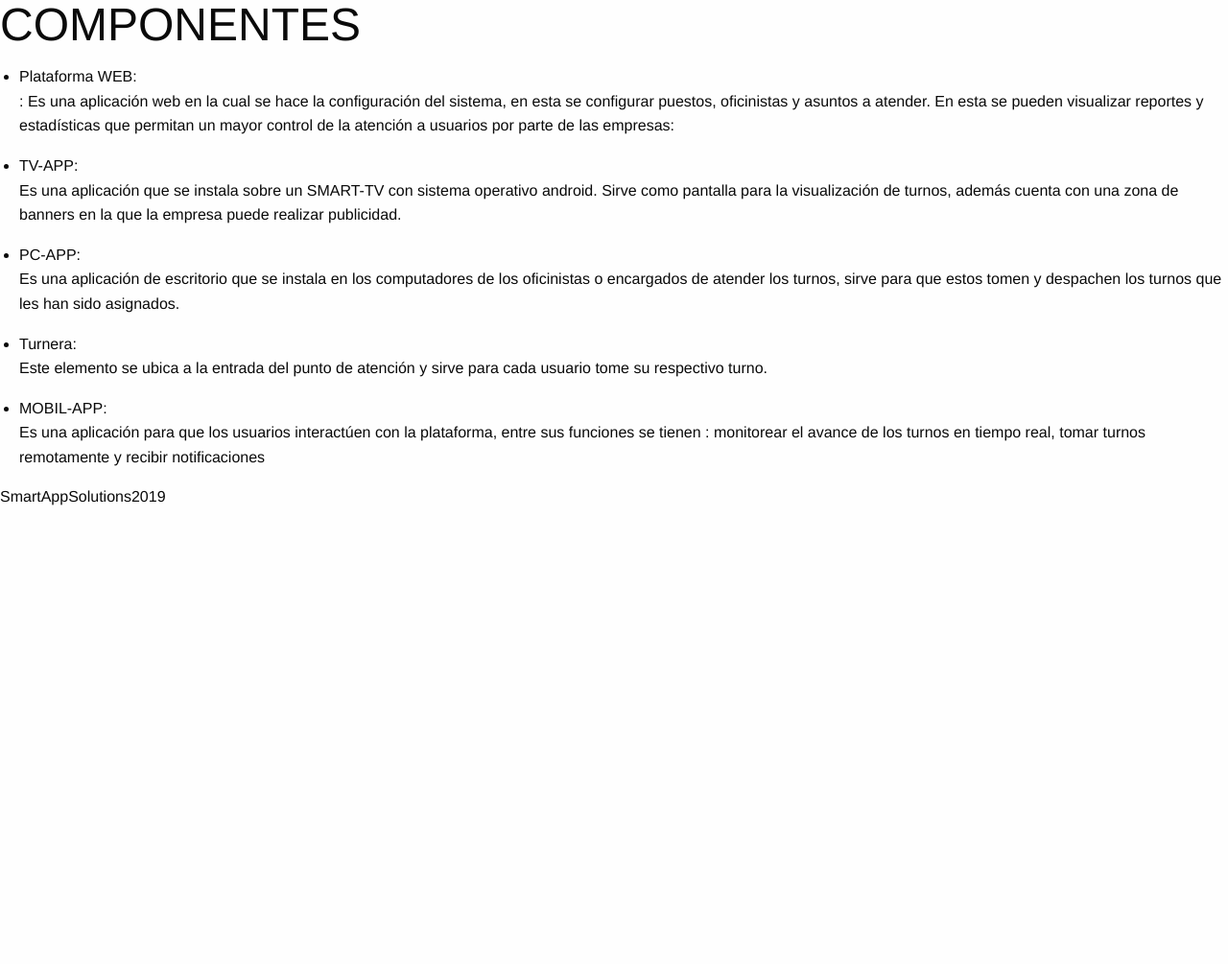
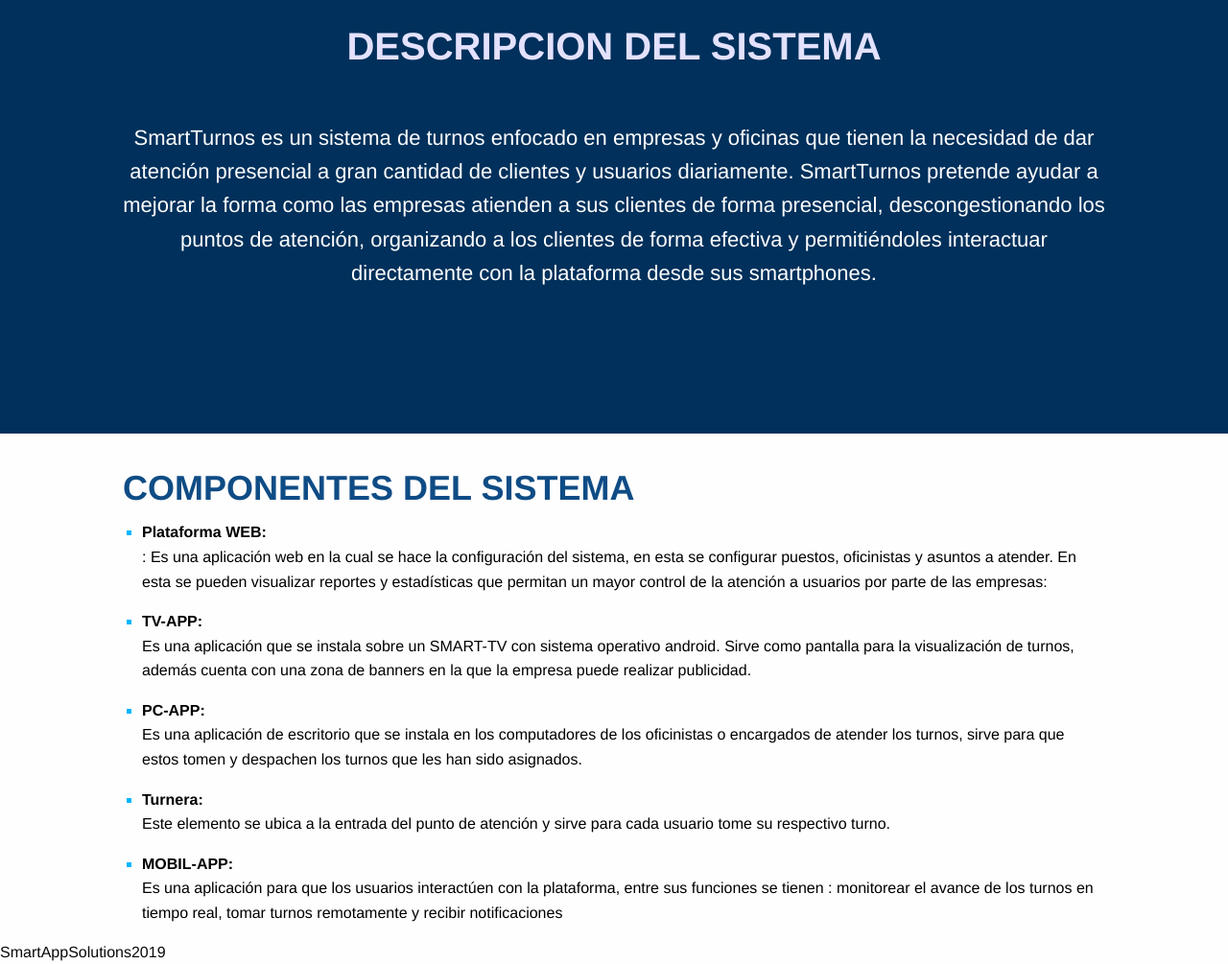
Before and after one commit to anderdavid/SistemaDeTurnosPaginaWeb, a plain HTML site: page index.html in a window 1280 px wide. Shown: the part 1580-2585 px from the top of the page at 96% size. Before the commit the page ends 2110 px from the top, so only its background shows below. Drawn offline with nearby package versions, Linux system fonts and the light colour scheme.

Commit message:
Se implementan estilos seccion componentes

```diff
--- a/css/style.css
+++ b/css/style.css
@@ -152,6 +152,60 @@
 	color:#0F4C85;
 }
 
+#descripcion{
+
+	background-color:#00305b;
+	padding-top: 100px;
+	z-index: 500;
+}
+#descripcion h2{
+	color:#E3E1FE;
+	font-weight: bold;
+	text-transform: uppercase;
+	text-align: center;
+	margin-top: 300px;
+	margin-bottom: 50px;
+
+}
+#descripcion p{
+	width: 80%;
+	margin: auto;
+	overflow: hidden;
+	color:#fff;
+
+	font-size: 22px;
+
+	padding-bottom: 150px;
+	text-align: center;
+}
+
+.container{
+	margin:auto;
+	width: 80%;
+	overflow: hidden;
+	margin-top:2em;
+}
+
+#componentes h1{
+	font-size: 36px;
+    font-weight: bold;
+    text-transform: uppercase;
+    color: #0f4c85;
+}
+
+#componentes ul li{
+	list-style: square;
+	color: #00b6ff;
+}
+#componentes ul li span,#componentes ul li p{
+	color:black;
+}
+
+#componentes ul li span{
+	font-weight: bold;
+}
+
+
 
 
 
@@ -186,6 +240,10 @@
 	#caracteristcas .caracteristicas-rigth{
 		width: 100%;
 	}
+
+	.container{
+		width: 95%;
+	}
 }
 
 @media (max-width: 1300px){
--- a/index.html
+++ b/index.html
@@ -75,25 +75,18 @@
 				<li><span>Reportes y estadísticas:</span><p>Permite al administrador del punto de atención ver reportes y estadisticas que ayuden a optimizar el proceso de atención a usuarios.</p></li>
 			</ul>
 		</div>
-		<!-- <h1>CARACTERISTICAS</h1>
-		<ul>
-			<li><span>Monitoreo en tiempo real: </span><p>Permite a los usuarios monitorear el avance de los turnos en tiempo real, asi como recibir notificaciones que alerten al usuario para no  perder su turno.</p></li>
-			<li><span>Solicitud de turnos desde la web</span><p></p></li>
-			<li><span>Organización mediante asuntos:</span><p>Clasifica a cada usuario dependiendo del asunto para el cual desea ser atendido, de tal forma que este sea atendido en la oficina o cubículo correspondiente.</p></li>
-			<li><span>Reportes y estadísticas:</span><p>Permite al administrador del punto de atención ver reportes y estadisticas que ayuden a optimizar el proceso de atención a usuarios.</p></li>
-		</ul> -->
 	</section>
 
+	<section id="descripcion">
+		<h2>DESCRIPCION DEL SISTEMA</h2>
+		<p>
+			SmartTurnos es un sistema de turnos enfocado en empresas y oficinas que tienen la necesidad de dar atención presencial a gran cantidad de clientes y usuarios diariamente. SmartTurnos pretende ayudar a mejorar la forma como las empresas atienden a sus clientes de forma presencial, descongestionando los puntos de atención, organizando a los clientes de forma efectiva y permitiéndoles interactuar directamente con la plataforma desde sus smartphones.
+		</p>
 
-
-
-
-
-<section id="descripcion">
-	SmartTurnos es un sistema de turnos enfocado en empresas y oficinas que tienen la necesidad de dar atención presencial a gran cantidad de clientes y usuarios diariamente. SmartTurnos pretende ayudar a mejorar la forma como las empresas atienden a sus clientes de forma presencial, descongestionando los puntos de atención, organizando a los clientes de forma efectiva y permitiéndoles interactuar directamente con la plataforma desde sus smartphones.
 	</section>
 <section id="componentes">
-	<h1>COMPONENTES</h1>
+	<div class="container">
+		<h1>COMPONENTES DEL SISTEMA</h1>
 		<ul>
 		 	<li><span>Plataforma WEB:</span><p>: Es una aplicación web en la cual se hace la configuración del sistema, en esta se configurar puestos, oficinistas y asuntos a atender. En esta se pueden visualizar reportes y estadísticas que permitan un mayor control de la atención a usuarios por parte de las empresas:</p></li>
 		 	<li><span>TV-APP: </span><p>Es una aplicación que se instala sobre un SMART-TV con sistema operativo android. Sirve como pantalla para la visualización de turnos, además cuenta con una zona de banners en la que la empresa puede realizar publicidad.</p></li>
@@ -101,6 +94,8 @@
 		 	<li><span>Turnera: </span><p>Este elemento se ubica a la entrada del punto de atención y sirve para cada usuario tome su respectivo turno.</p></li>
 		 	<li><span>MOBIL-APP:</span><p>Es una aplicación para que los usuarios interactúen con la plataforma, entre sus funciones se tienen : monitorear el avance de los turnos en tiempo real, tomar turnos remotamente y recibir notificaciones</p></li>
 		</ul>
+	</div>
+
 </section>
 
 
```
Lines whose indentation alone changed are shown as unchanged.
